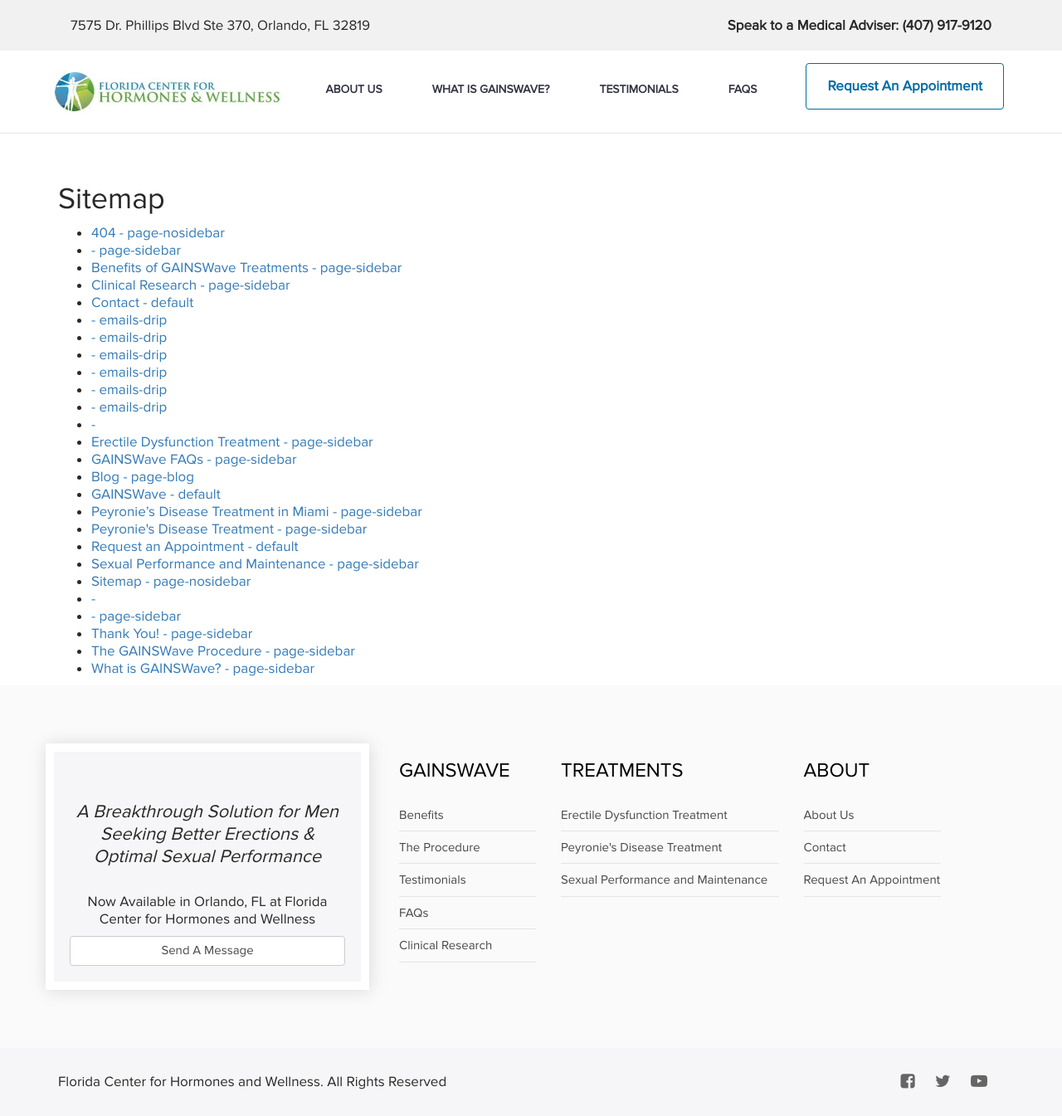
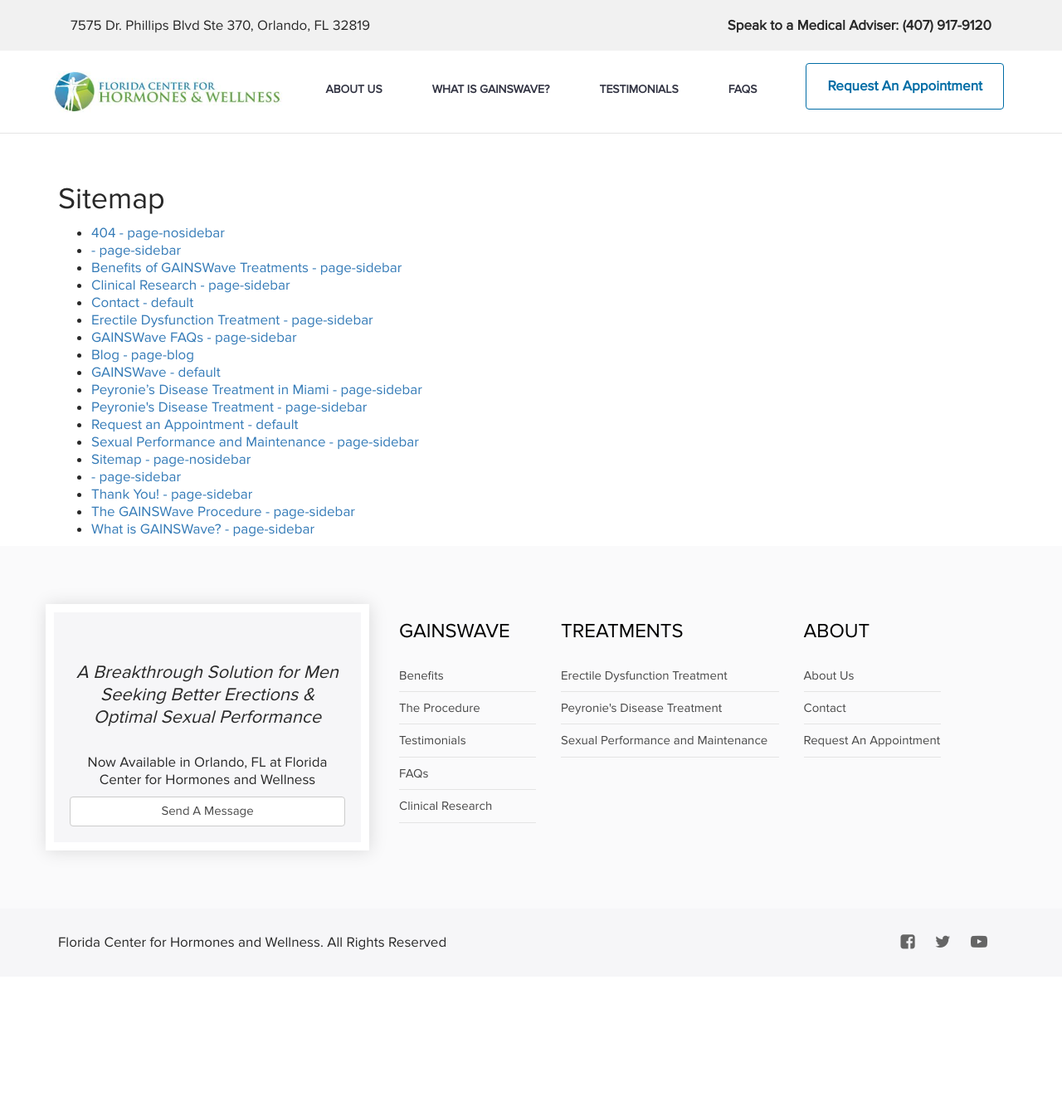
Before and after one commit to aaghealth/gainswavecolumbus.com, a Jekyll site: the page built from sitemap.html, in a window 1280 px wide. Shown: the whole page at 83% size. Built offline with Jekyll 4.4.1, drawn with Linux system fonts in a browser that asks for light colours; nearby versions of some CDN libraries; after the commit the page ends 1177 px from its top, so only the background shows below that.

Commit message:
Update sitemap.html

```diff
--- a/sitemap.html
+++ b/sitemap.html
@@ -6,7 +6,7 @@
 
  {% for page in site.pages %}
 
-   {% if page.layout != null or page.layout != "emails-drip" %}
+   {% if page.layout != null and page.layout != "emails-drip" %}
    <li><a href="{{ site.url }}{{ page.url | remove: 'index.html' | remove: 'sitemap.html'| remove: 'sitemap.xml' | remove: '404.html' | remove: 'drip1.html' | remove: 'drip2.html' | remove: 'drip3.html' | remove: 'drip1txt.md'| remove: 'drip2txt.md' | remove: 'drip3txt.md'}}">{% if page.title != "" %}{{ page.title }}  {% else %} {{ page.meta_title }} {% endif %} {{ page.id }} - {{ page.layout}} </a></li>
    {% endif %}
   {% endfor %}
```
